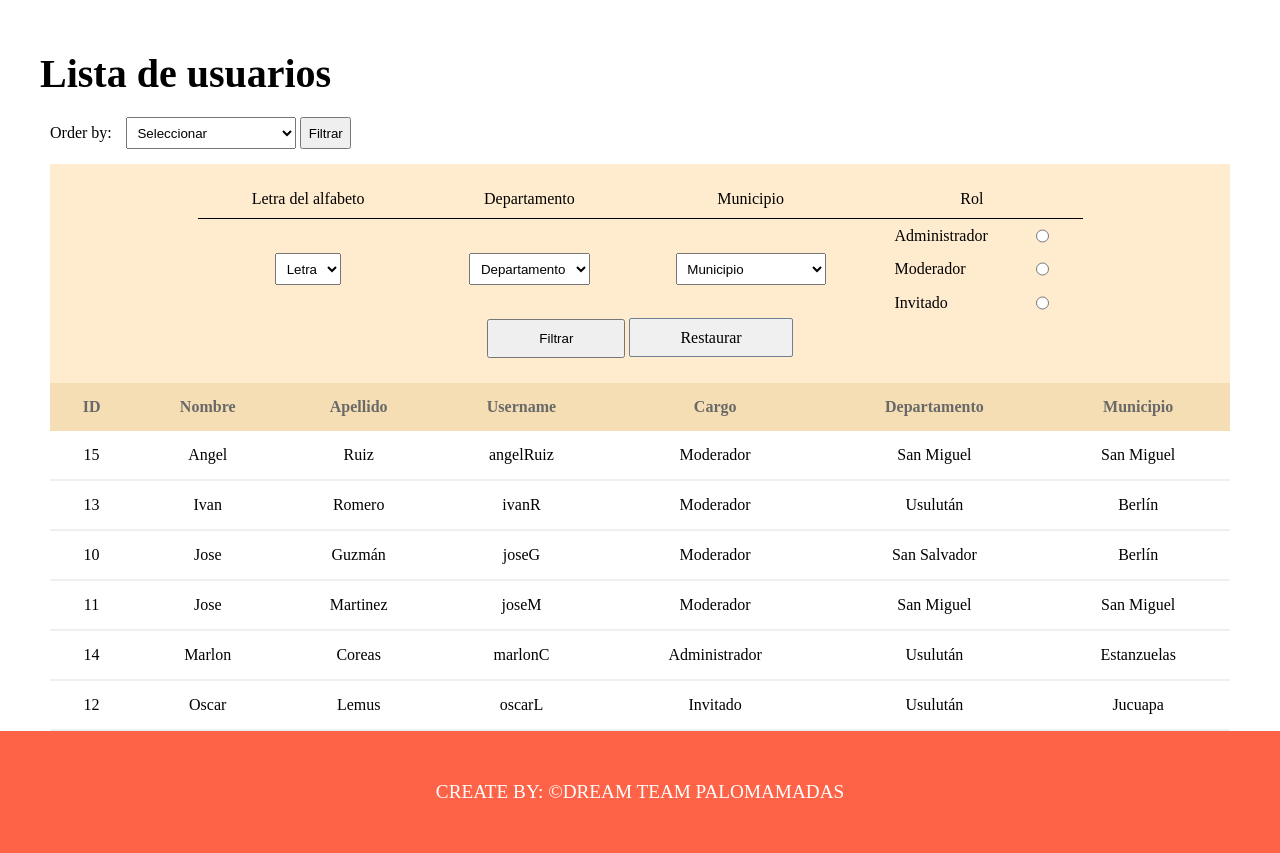
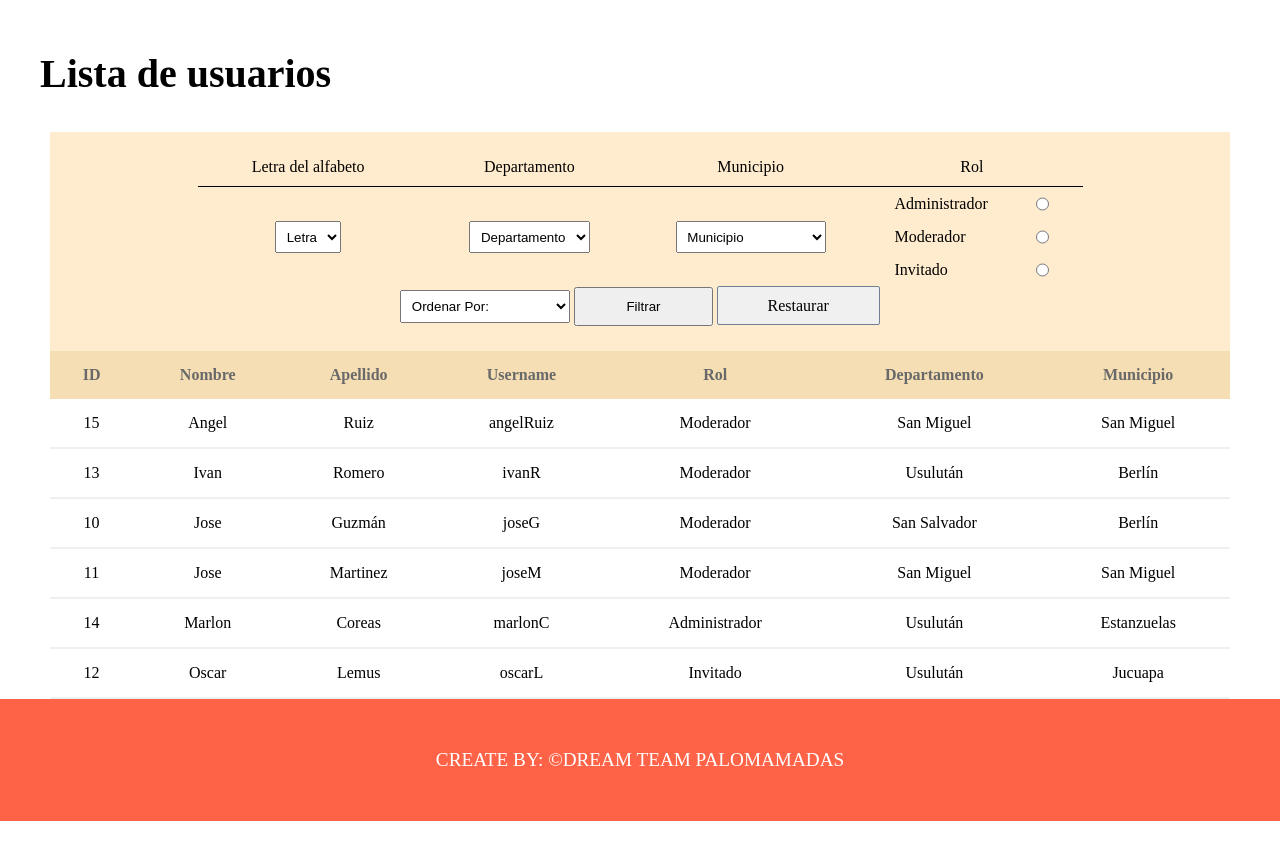
Before and after one commit to CoreasMarlon/Tarea3-TPI, a PHP site: page /Tarea3-TPI/ in a window 1280 px wide. After the commit the page ends 821 px from the top, so only its background shows below. Run offline with PHP 8.4, Linux system fonts and the light colour scheme; data comes from the database, SQL or seed files in the repository.

Commit message:
Se agregaron los filtros por orden alfabetico

```diff
--- a/controllers/UsuarioController.php
+++ b/controllers/UsuarioController.php
@@ -13,7 +13,6 @@
       require_once "models/Municipio.php";
 
       $filter = (!isset($_GET['filter'])) ? [] : $_GET['filter'];
-
       $sort = ['name'=>'ASC'];
 
       if (count($_POST) > 0) {
@@ -32,6 +31,26 @@
         if(isset($_POST['letra'])){
           $letra = ['letra'=>(!isset($_POST['letra'])) ? [] : $_POST['letra']];
           $filter = array_merge($filter, $letra);
+        }
+
+
+        if (isset($_POST['ordenamiento'])) {
+          $valueSort = (!isset($_POST['ordenamiento'])) ? [] : $_POST['ordenamiento'];
+
+          switch ($valueSort) {
+            case 'value1':
+              $sort = ['name'=>'ASC'];
+              break;
+            case 'value2':
+              $sort = ['name'=>'DESC'];
+              break;
+            case 'value3':
+              $sort = ['departamento'=>'ASC'];
+              break;
+            case 'value4':
+              $sort = ['departamento'=>'DESC'];
+              break;
+          }
         }
       }
 
--- a/models/Usuario.php
+++ b/models/Usuario.php
@@ -132,7 +132,7 @@
 
       private function crateSqlSort($rules) {
         $sql = "";
-        $fields = ['id', 'name']; // set available filters here
+        $fields = ['name', 'departamento']; // set available filters here
         if (count($rules)) {
           $i = 0;
           foreach ($rules as $key => $value) {
@@ -143,11 +143,11 @@
               $value = strtoupper($value);
               if ($value == 'ASC' || $value == 'DESC') $sql .= ($i == 0) ? " ORDER BY " : " , ";
               switch ($key) {
-                case 'id':
-                  if ( $value == 'ASC' || $value == 'DESC' ) $sql .= " u.idUsuario " . $value ." ";
-                  break;
                 case 'name':
                   if ( $value == 'ASC' || $value == 'DESC' ) $sql .= " u.nombre " . $value ." ";
+                  break;
+                case 'departamento':
+                  if ( $value == 'ASC' || $value == 'DESC' ) $sql .= " dp.departamento " . $value ." ";
                   break;
 
                 default:
--- a/views/header.php
+++ b/views/header.php
@@ -12,16 +12,4 @@
     <div class="contenedor">
         <header>
             <h1>Lista de usuarios</h1>
-
-            <form action="<?= BASE_DIR ?>" method="POST">
-                <label for="">Order by: </label>
-                <select name="ordenamiento">
-                    <option value="value1">Seleccionar</option>
-                    <option value="value1">Nombre</option>
-                    <option value="value2">Nombre (DESC)</option>
-                    <option value="value3">Departamento</option>
-                    <option value="value4">Departamento (DESC)</option>
-                </select>
-                <input type="submit" value="Filtrar" name="btnTipo">
-            </form>
         </header>
--- a/views/usuarios.php
+++ b/views/usuarios.php
@@ -82,6 +82,14 @@
                     </div>
                 </div>
 
+                <select name="ordenamiento">
+                    <option disabled selected>Ordenar Por:</option>
+                    <option value="value1">Nombre (ASC)</option>
+                    <option value="value2">Nombre (DESC)</option>
+                    <option value="value3">Departamento (ASC)</option>
+                    <option value="value4">Departamento (DESC)</option>
+                </select>
+
                 <input type="submit" value="Filtrar" name="btnTipo">
                 <a class="limpiar" href="<?= BASE_DIR ?>" role="button">Restaurar</a>
             </form>
@@ -95,7 +103,7 @@
                 <th scope="col">Nombre</th>
                 <th scope="col">Apellido</th>
                 <th scope="col">Username</th>
-                <th scope="col">Cargo</th>
+                <th scope="col">Rol</th>
                 <th scope="col">Departamento</th>
                 <th scope="col">Municipio</th>
             </tr>
```
